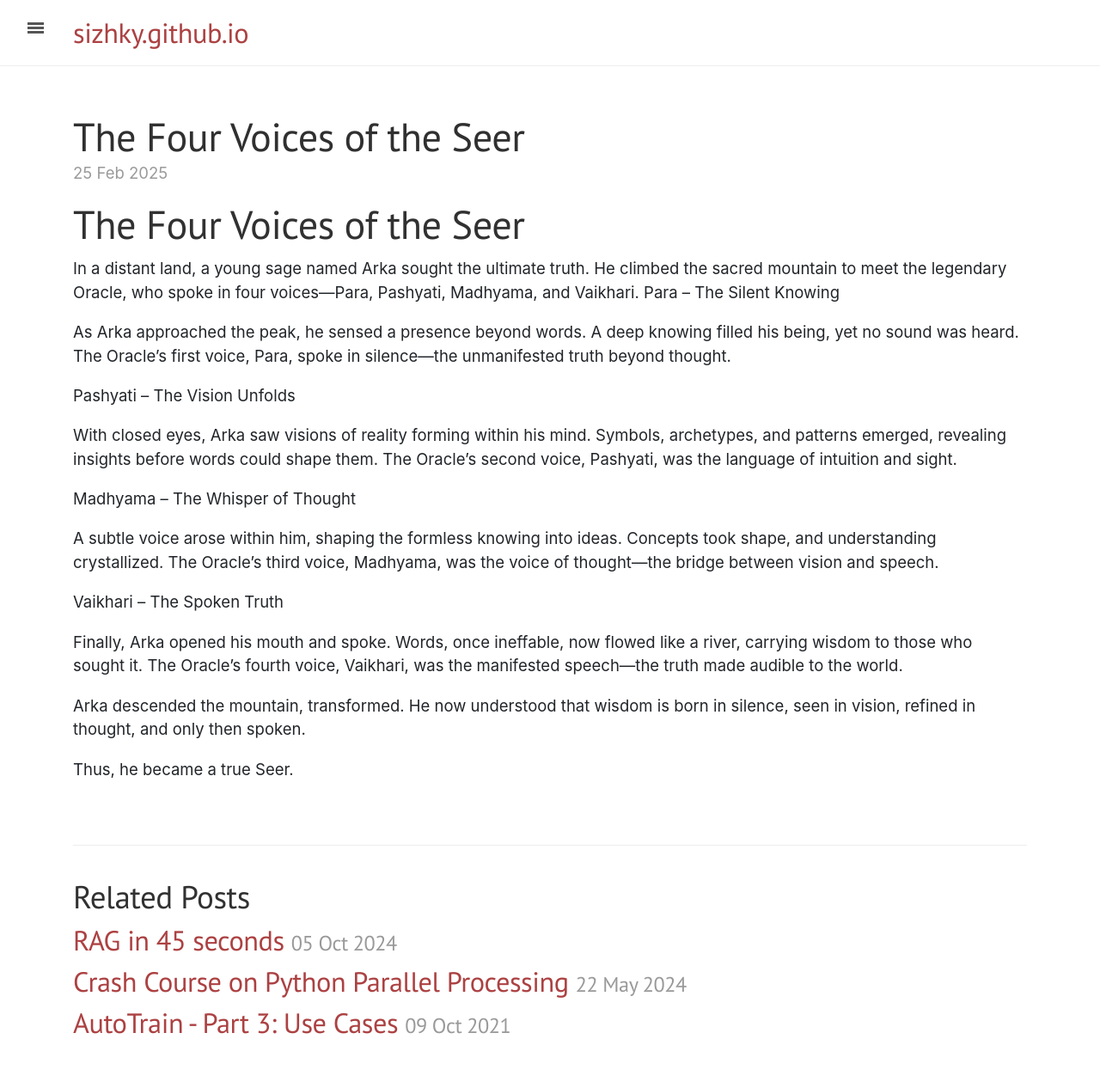
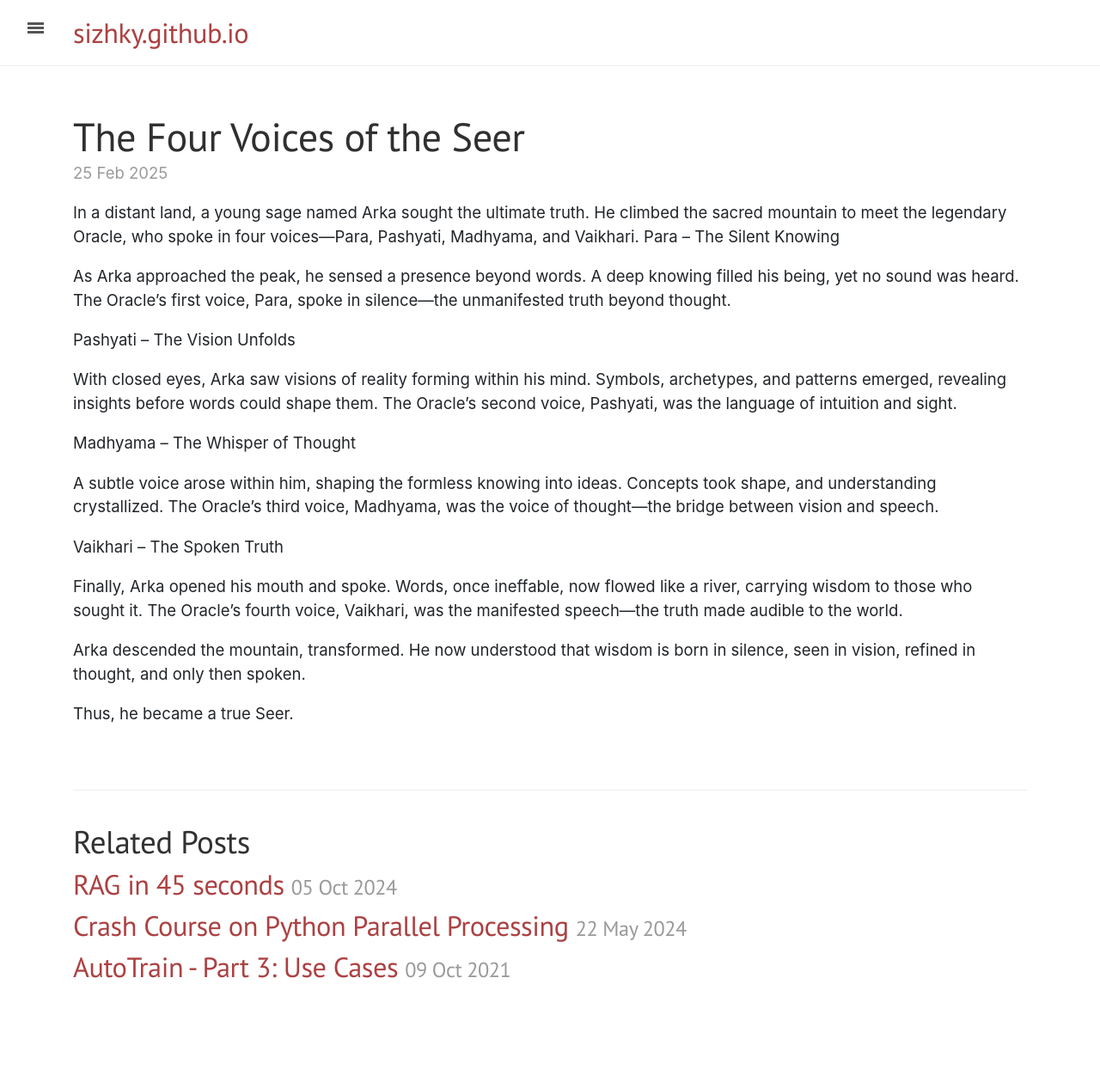
Before and after one commit to sizhky/sizhky.github.io, a Jekyll site: the page built from _posts/2025-02-25-the-four-voices-of-the-seer.md, in a window 1280 px wide. Shown: the whole page at 86% size. Built offline with Jekyll 4.4.1, drawn with Linux system fonts in a browser that asks for light colours; comment, search, counter and statistics services are not loaded; after the commit the page ends 1201 px from its top, so only the background shows below that.

Commit message:
Update 2025-02-25-the-four-voices-of-the-seer.md

```diff
--- a/_posts/2025-02-25-the-four-voices-of-the-seer.md
+++ b/_posts/2025-02-25-the-four-voices-of-the-seer.md
@@ -4,8 +4,6 @@ title:  "The Four Voices of the Seer"
 date:   2025-02-25 15:29:38 +0530
 categories: posts
 ---
-
-# The Four Voices of the Seer
 
 In a distant land, a young sage named Arka sought the ultimate truth. He climbed the sacred mountain to meet the legendary Oracle, who spoke in four voices—Para, Pashyati, Madhyama, and Vaikhari.
 <!--more-->
```
